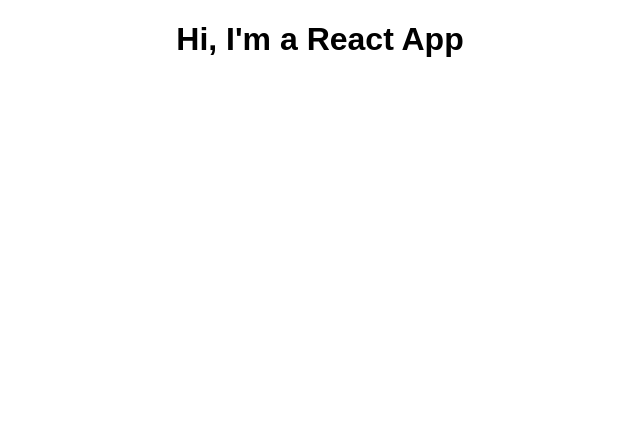
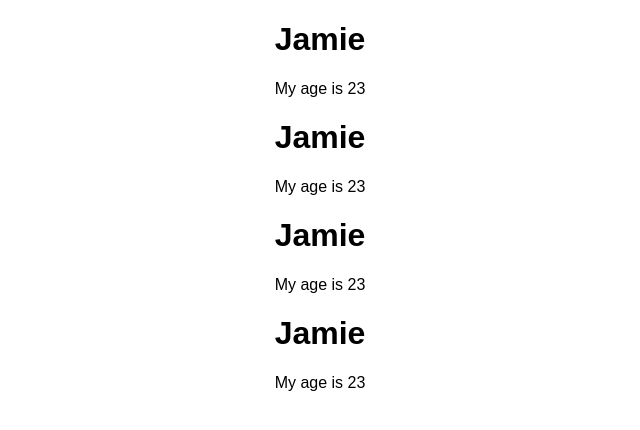
Before and after one commit to jamisoncozart/React-App-Practice, a React (Create React App) app: page / in a window 1280 px wide. Shown: the top 430 px of the page, without its empty margins (320-960 px from the left). Built offline with nearby package versions, Linux system fonts and the light colour scheme.

Commit message:
Add Person function to return JSX to render within App div

```diff
--- a/src/App.js
+++ b/src/App.js
@@ -1,13 +1,24 @@
 import React, { Component } from 'react';
 import './App.css';
+import Person from './Person/Person'
 
 class App extends Component {
   render() {
     return (
       <div className="App">
-        <h1>Hi, I'm a React App</h1>
+        <Person />
+        <Person />
+        <Person />
+        <Person />
       </div>
     );
+    // return (
+    //   <div className="App">
+    //     <h1>Hi, I'm a React App</h1>
+    //   </div>
+    // );
+    // JSX above gets compiled to this below.
+    // return React.createElement('div', {className: 'App'}, React.createElement('h1', null, 'Hi, I\'m a React App'));
   }
 }
 
--- /dev/null
+++ b/src/Person/Person.js
@@ -0,0 +1,12 @@
+import React from 'react';
+
+const person = () => {
+  return(
+    <div className='Person'>
+      <h1>Jamie</h1>
+      <p>My age is 23</p>
+    </div>
+  );
+}
+
+export default person;
```
